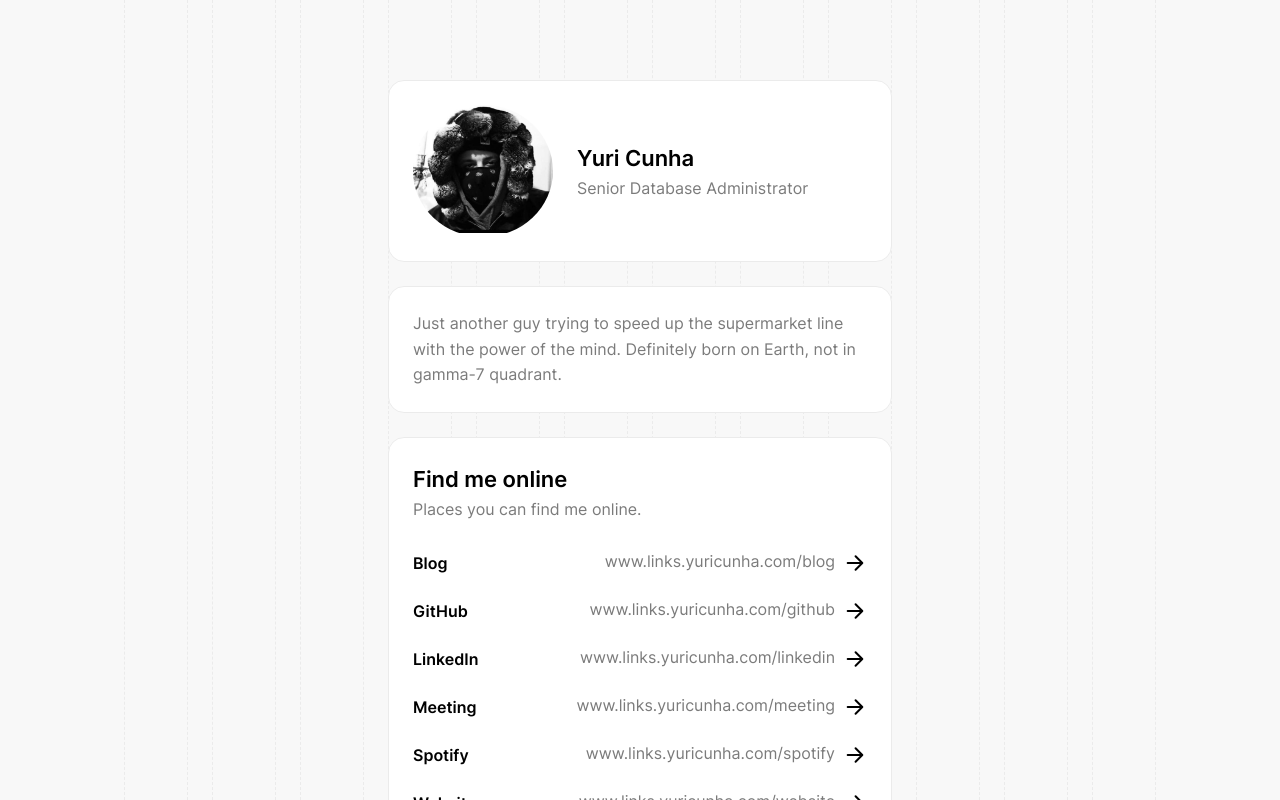
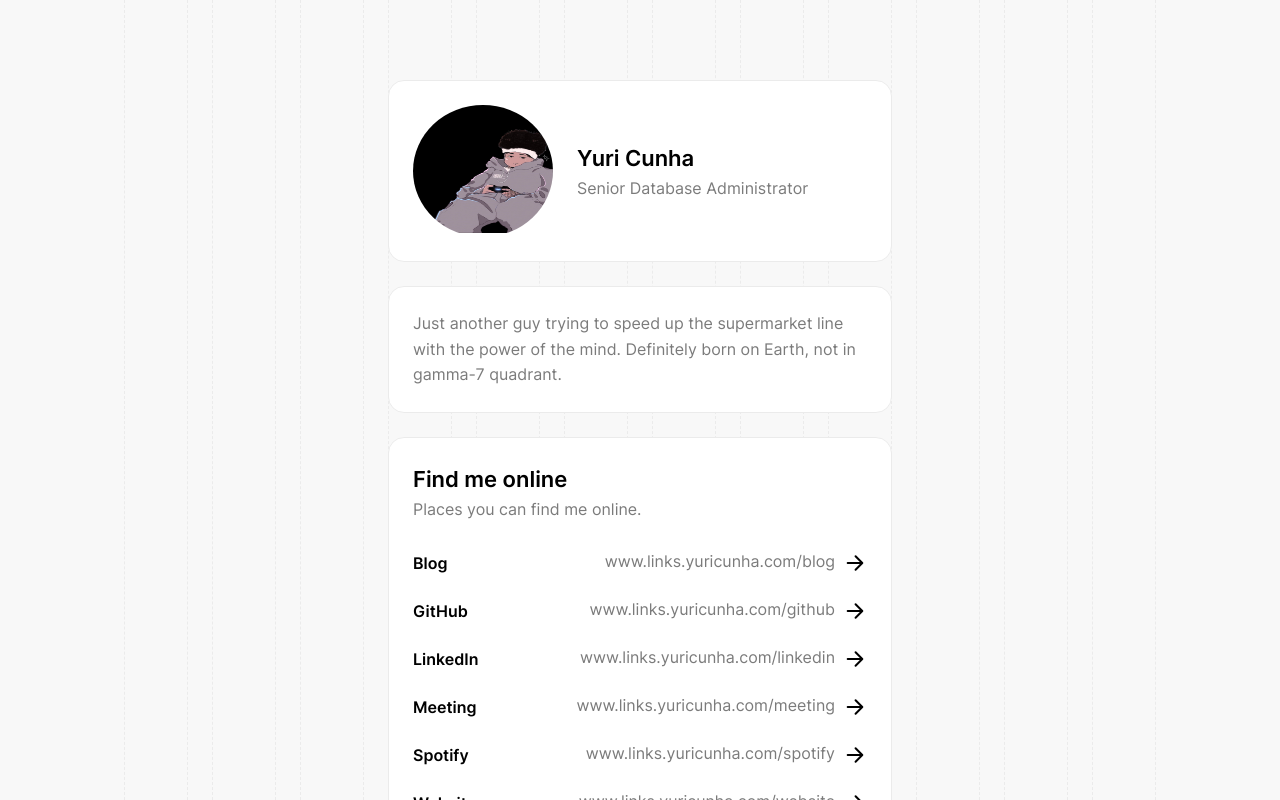
Before and after one commit to isyuricunha/links, a Next.js app: page / in a window 1280 px wide. Shown: the top 800 px of the page. Built offline with nearby package versions, Linux system fonts and the light colour scheme.

Commit message:
add and alter my image

```diff
--- a/src/components/Memoji/index.js
+++ b/src/components/Memoji/index.js
@@ -9,7 +9,7 @@ const Memoji = () => (
 		<Image
 			className={styles.image}
 			alt="Yuri Cunha"
-			src="/images/me.png"
+			src="/images/black-bg.png"
 			width={140}
 			height={128}
 		/>
```
Also changed, not shown: public/images/black-bg.png (added), public/images/me.png (deleted).
